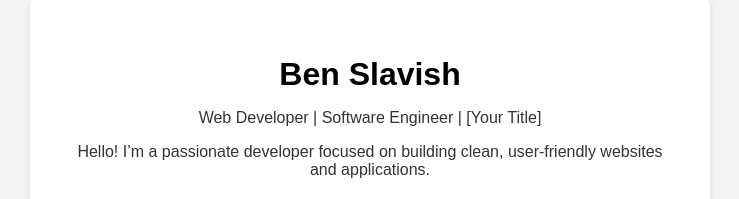
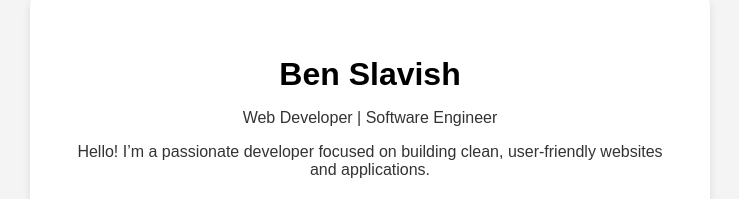
Before and after one commit to BenSlavish/BenSlavish.github.io, a plain HTML site: page index.html in a window 1280 px wide. Shown: the part 274-473 px from the top of the page, without its empty margins (270-1009 px from the left). Drawn offline with Linux system fonts and the light colour scheme.

Commit message:
Update index.html

```diff
--- a/index.html
+++ b/index.html
@@ -47,7 +47,7 @@
 <body>
   <div class="container">
     <h1>Ben Slavish</h1>
-    <p>Web Developer | Software Engineer | [Your Title]</p>
+    <p>Web Developer | Software Engineer</p>
     <p>Hello! I’m a passionate developer focused on building clean, user-friendly websites and applications.</p>
 
     <div class="links">
```
